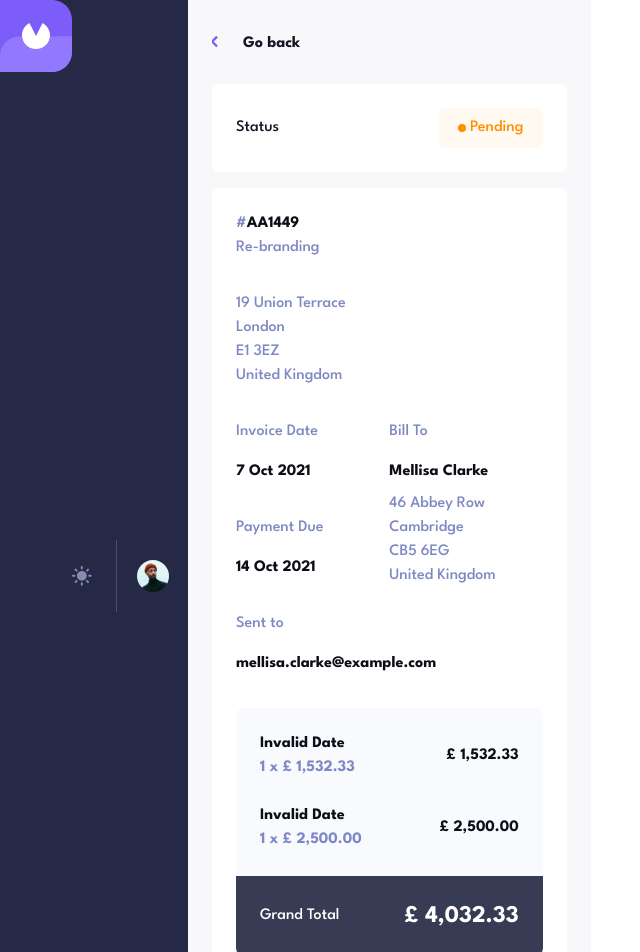
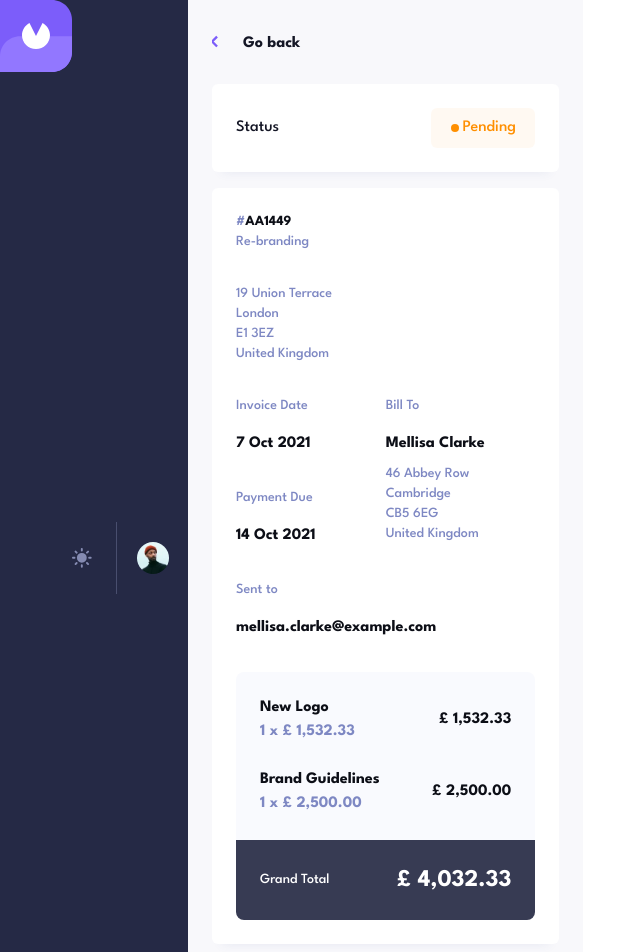
Before and after one commit to Mariia22/invoice-app, a Next.js app in the folder invoice-app/: page /invoices/AA1449 in a window 1280 px wide. Shown: the top 952 px of the page, without its empty margins (0-640 px from the left). Built offline with nearby package versions, Linux system fonts and the light colour scheme.

Commit message:
style: add dark styles to pages

```diff
--- a/invoice-app/src/app/invoices/[id]/page.tsx
+++ b/invoice-app/src/app/invoices/[id]/page.tsx
@@ -21,11 +21,11 @@ export default function InvoicePage({ params }: { params: { id: string } }) {
         <ButtonBack />
         {invoice && (
           <>
-            <div className="flex items-center justify-between w-full px-6 py-6 mt-8 mb-4 bg-text rounded-md">
+            <div className="flex items-center justify-between w-full px-6 py-6 mt-8 mb-4 bg-text dark:bg-cardColor rounded-md shadow-modal">
               <p>Status</p>
               <InvoiceStatus status={invoice.status} />
             </div>
-            <div className="flex flex-col justify-between w-full px-6 py-6 mb-14 bg-text text-secondary rounded-md">
+            <div className="flex flex-col justify-between w-full px-6 py-6 mb-14 bg-text dark:bg-cardColor text-sm text-secondary dark:text-secondaryPale rounded-md shadow-modal">
               <IdHeadline id={invoice.id}></IdHeadline>
               <p className="mb-8">{invoice.description}</p>
               <p>{invoice.senderAddress.street}</p>
@@ -50,18 +50,18 @@ export default function InvoicePage({ params }: { params: { id: string } }) {
                   <p>{invoice.clientAddress.country}</p>
                 </div>
               </div>
-              <div className="bg-tableColor px-6 pt-6 rounded-tl-lg rounded-tr-lg">
+              <div className="bg-tableColor dark:bg-headerBackground px-6 pt-6 rounded-tl-lg rounded-tr-lg">
                 {invoice.items.length > 0 && (invoice.items.map(item => (
                   <div className="flex items-center justify-between mb-6" key={item.name}>
                     <div>
-                      <SubtitleBold subtitle={formatDate(item.name)} />
-                      <p className="font-bold text-base text-secondary">{item.quantity} x {formatPrice(item.price)}</p>
+                      <SubtitleBold subtitle={item.name} />
+                      <p className="font-bold text-base text-secondary dark:text-secondaryDark">{item.quantity} x {formatPrice(item.price)}</p>
                     </div>
                     <SubtitleBold subtitle={formatPrice(item.total)} />
                   </div>
                 )))}
               </div>
-              <div className="flex items-center justify-between bg-draftColor text-text px-6 py-6 rounded-bl-lg rounded-br-lg">
+              <div className="flex items-center justify-between bg-draftColor dark:bg-headerText text-text px-6 py-6 rounded-bl-lg rounded-br-lg">
                 <div>Grand Total</div>
                 <div className="font-bold text-2xl">{formatPrice(invoice.total)}</div>
               </div>
--- a/invoice-app/src/app/ui/invoices/EmptyPage.tsx
+++ b/invoice-app/src/app/ui/invoices/EmptyPage.tsx
@@ -5,8 +5,8 @@ export default function EmptyPage() {
     <div className="flex flex-col items-center mt-16">
       <Image src="/assets/illustration-empty.svg" width={193} height={160} alt="There are no invoices" />
       <p className="mt-10 mb-4 font-bold text-2xl">There is nothing here</p>
-      <p className="text-center text-secondaryDark">Create an invoice by clicking the</p>
-      <p className="text-center text-secondaryDark"><span className="font-bold">New</span> button and get started</p>
+      <p className="text-xs text-center text-secondaryDark">Create an invoice by clicking the</p>
+      <p className="text-xs text-center text-secondaryDark"><span className="font-bold">New</span> button and get started</p>
     </div>
   )
 }
--- a/invoice-app/src/app/ui/invoices/InvoiceCard.tsx
+++ b/invoice-app/src/app/ui/invoices/InvoiceCard.tsx
@@ -14,10 +14,10 @@ export default function InvoiceCard({ id, clientName, paymentDue, total, status
           <span className="text-secondary">#</span>
           {id}
         </p>
-        <p className="text-secondary pt-6 md:pt-0">Due {formatDate(paymentDue)}</p>
+        <p className="text-secondary dark:text-secondaryPale pt-6 md:pt-0">Due {formatDate(paymentDue)}</p>
       </div>
-      <div className="text-secondary justify-self-end md:justify-self-auto">{clientName}</div>
-      <p className="font-bold text-base pt-2">{formatPrice(total)}</p>
+      <div className="text-secondary dark:text-text justify-self-end md:justify-self-auto">{clientName}</div>
+      <p className="font-bold text-base dark:text-text pt-2">{formatPrice(total)}</p>
       <InvoiceStatus status={status} />
     </Link>)
 }
--- a/invoice-app/src/app/ui/invoices/InvoiceStatus.tsx
+++ b/invoice-app/src/app/ui/invoices/InvoiceStatus.tsx
@@ -1,4 +1,8 @@
+"use client";
+import { useTheme } from "next-themes";
+
 export default function InvoiceStatus({ status }: { status: string }) {
+  const { resolvedTheme } = useTheme();
   let color, bgColor
 
   if (status === "paid") {
@@ -8,8 +12,13 @@ export default function InvoiceStatus({ status }: { status: string }) {
     bgColor = "bg-pendingColor"
     color = "text-pendingColor"
   } else {
-    bgColor = "bg-draftColor"
-    color = "text-draftColor"
+    if (resolvedTheme === "light") {
+      bgColor = "bg-draftColor"
+      color = "text-draftColor"
+    } else {
+      bgColor = "bg-secondaryPale"
+      color = "text-secondaryPale"
+    }
   }
 
   return (<div className={`flex items-center justify-center justify-self-end w-[104px] h-[40px] ${bgColor} bg-opacity-5 rounded-md`}>
--- a/invoice-app/src/app/ui/shared/IdHeadline.tsx
+++ b/invoice-app/src/app/ui/shared/IdHeadline.tsx
@@ -1,3 +1,3 @@
 export default function IdHeadline({ id }: { id: string }) {
-  return (<span className="font-bold text-headerText"><span className="text-secondary">#</span>{id}</span>)
+  return (<span className="font-bold text-headerText dark:text-text"><span className="text-secondary">#</span>{id}</span>)
 }
--- a/invoice-app/src/app/ui/shared/SubtitleBold.tsx
+++ b/invoice-app/src/app/ui/shared/SubtitleBold.tsx
@@ -1,3 +1,3 @@
 export default function SubtitleBold({ subtitle }: { subtitle: string }) {
-  return (<p className="font-bold text-headerText text-base">{subtitle}</p>)
+  return (<p className="font-bold text-headerText text-base dark:text-text">{subtitle}</p>)
 }
```
